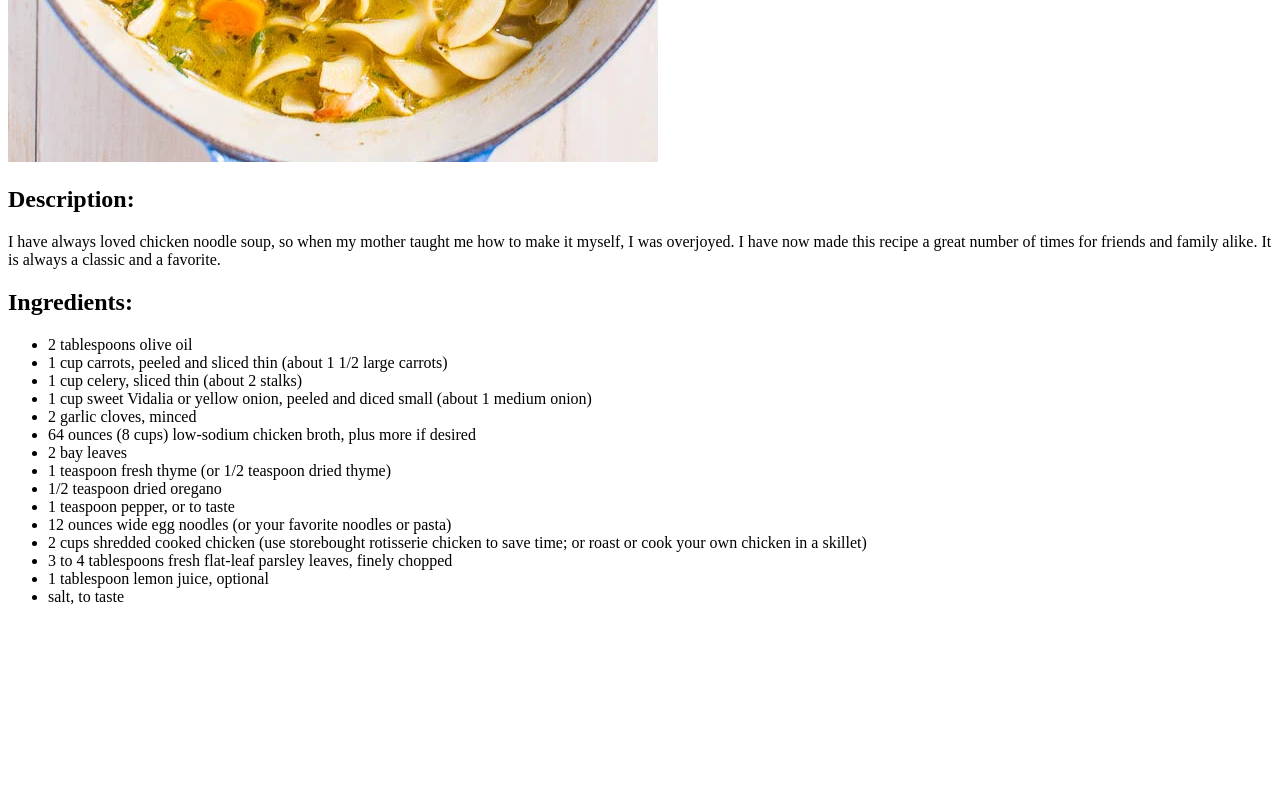
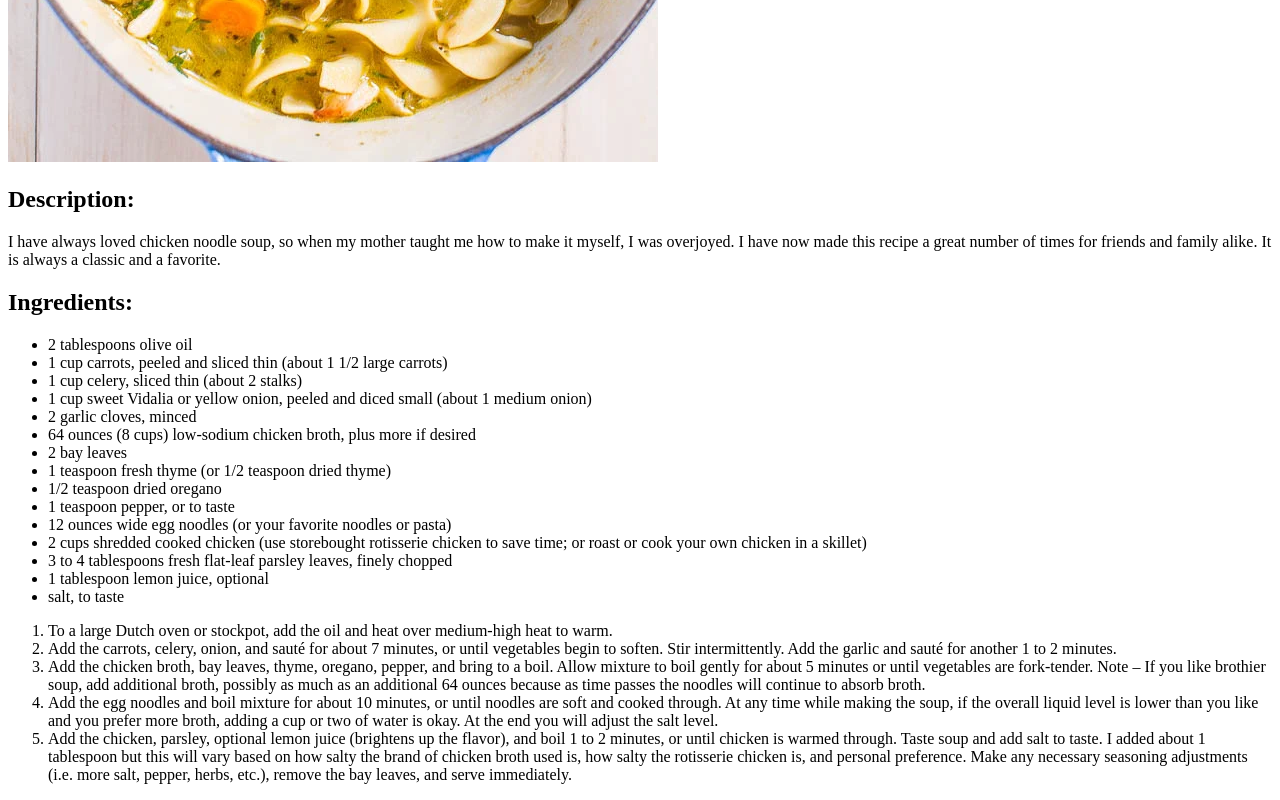
Before and after one commit to nicolettedeville/odin-recipes, a plain HTML site: page recipes/homemade-chicken-noodle-soup.html in a window 1280 px wide. Shown: the part 893-1693 px from the top of the page. Before the commit the page ends 1515 px from the top, so only its background shows below. Drawn offline with Linux system fonts and the light colour scheme.

Commit message:
Added the steps

```diff
--- a/recipes/homemade-chicken-noodle-soup.html
+++ b/recipes/homemade-chicken-noodle-soup.html
@@ -32,5 +32,13 @@
         <li>1 tablespoon lemon juice, optional</li>
         <li>salt, to taste</li>
     </ul>
+    <ol>
+        <li>To a large Dutch oven or stockpot, add the oil and heat over medium-high heat to warm.</li>
+        <li>Add the carrots, celery, onion, and sauté for about 7 minutes, or until vegetables begin to soften. Stir intermittently.
+            Add the garlic and sauté for another 1 to 2 minutes.</li>
+        <li>Add the chicken broth, bay leaves, thyme, oregano, pepper, and bring to a boil. Allow mixture to boil gently for about 5 minutes or until vegetables are fork-tender. Note – If you like brothier soup, add additional broth, possibly as much as an additional 64 ounces because as time passes the noodles will continue to absorb broth.</li>
+        <li>Add the egg noodles and boil mixture for about 10 minutes, or until noodles are soft and cooked through. At any time while making the soup, if the overall liquid level is lower than you like and you prefer more broth, adding a cup or two of water is okay. At the end you will adjust the salt level.</li>
+        <li>Add the chicken, parsley, optional lemon juice (brightens up the flavor), and boil 1 to 2 minutes, or until chicken is warmed through. Taste soup and add salt to taste. I added about 1 tablespoon but this will vary based on how salty the brand of chicken broth used is, how salty the rotisserie chicken is, and personal preference. Make any necessary seasoning adjustments (i.e. more salt, pepper, herbs, etc.), remove the bay leaves, and serve immediately.</li>
+    </ol>
 </body>
 </html>
```
